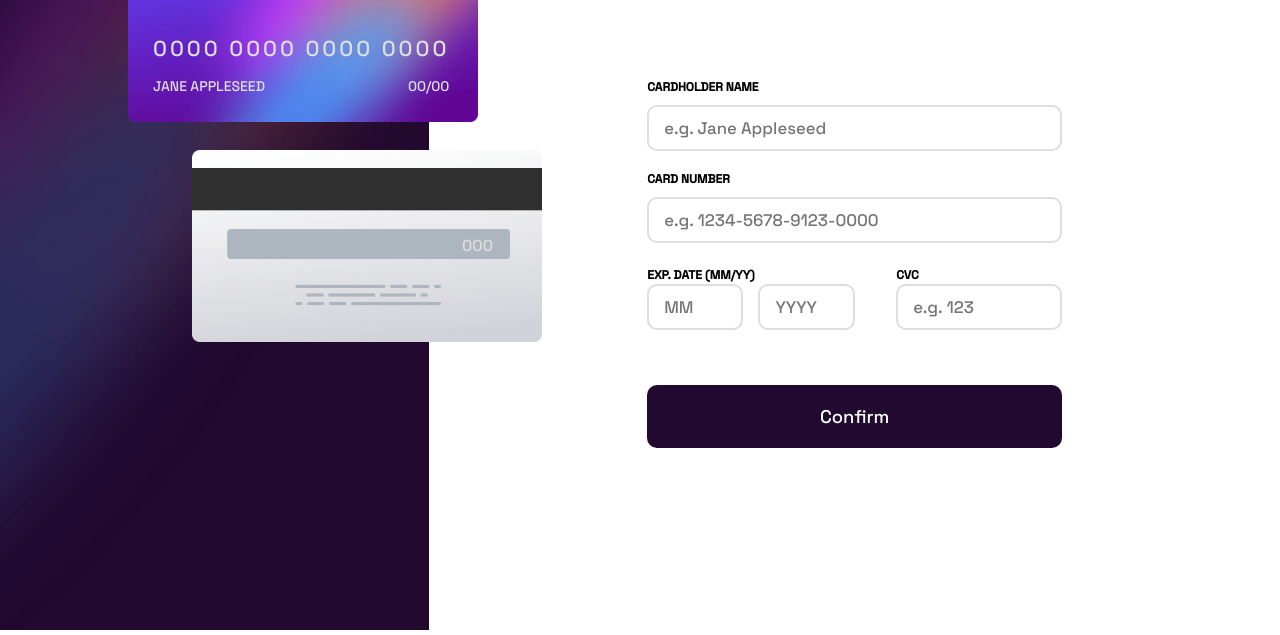
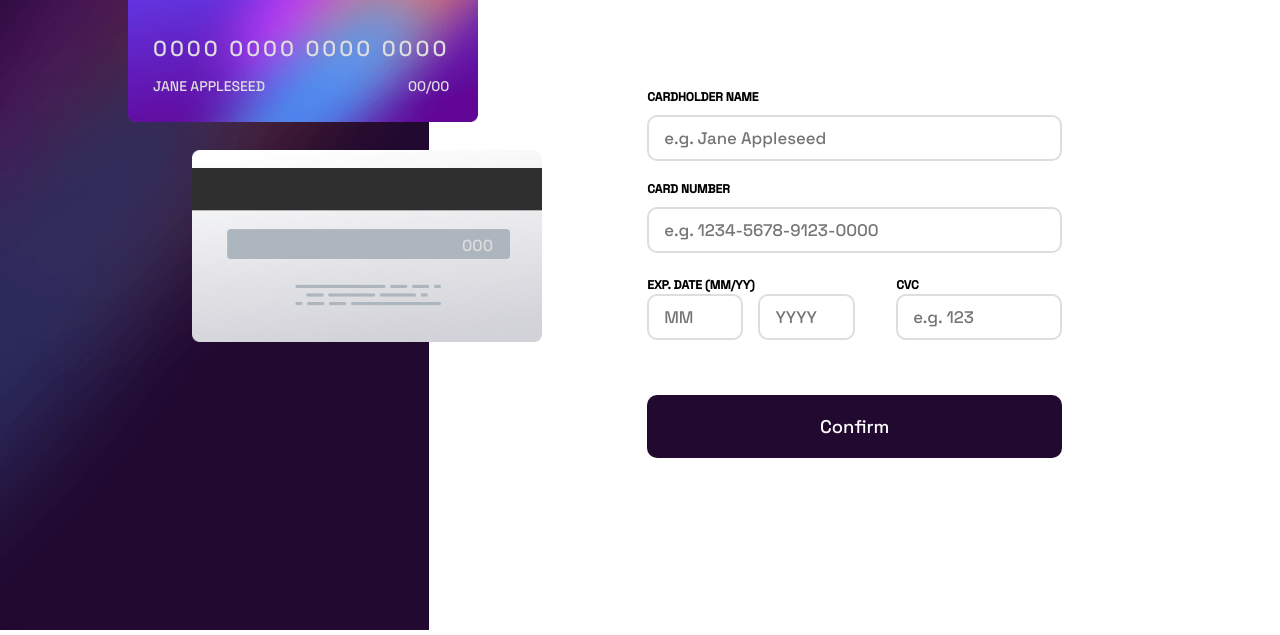
Before and after one commit to Rubylenshy/card-details-form, a plain HTML site: page index.html in a window 1280 px wide. Shown: the part 170-805 px from the top of the page. Drawn offline with Linux system fonts and the light colour scheme.

Commit message:
padding adjusted

```diff
--- a/assets/css/style.css
+++ b/assets/css/style.css
@@ -122,11 +122,11 @@ form span{
 }
 
 form{
-    padding: 20px 5% 80px;
+    padding: 100px 5% 80px;
     display: flex;
     flex-direction: column;
     max-width: 500px;
-    margin: 60px auto 0;
+    margin: 0 auto 0;
 }
 .error-msg{
     justify-content: center;
--- a/assets/js/app.js
+++ b/assets/js/app.js
@@ -37,8 +37,8 @@ for (let i = 0; i < input.length; i++) {
         }else if (input[1].value.length == 4 || input[1].value.length == 9 || input[1].value.length == 14) {
             input[1].value = input[1].value + ' ';
             return false;
-        }else if (input[1].value.length != 19 || letters.test(input[1].value)) {
-            error[1].textContent = 'Card number is not valid' ;
+        }else if (input[1].value.length != 19) {
+            error[1].textContent = 'Card number is not valid';
             input[1].classList.add('error');
             return false;
         }
```
